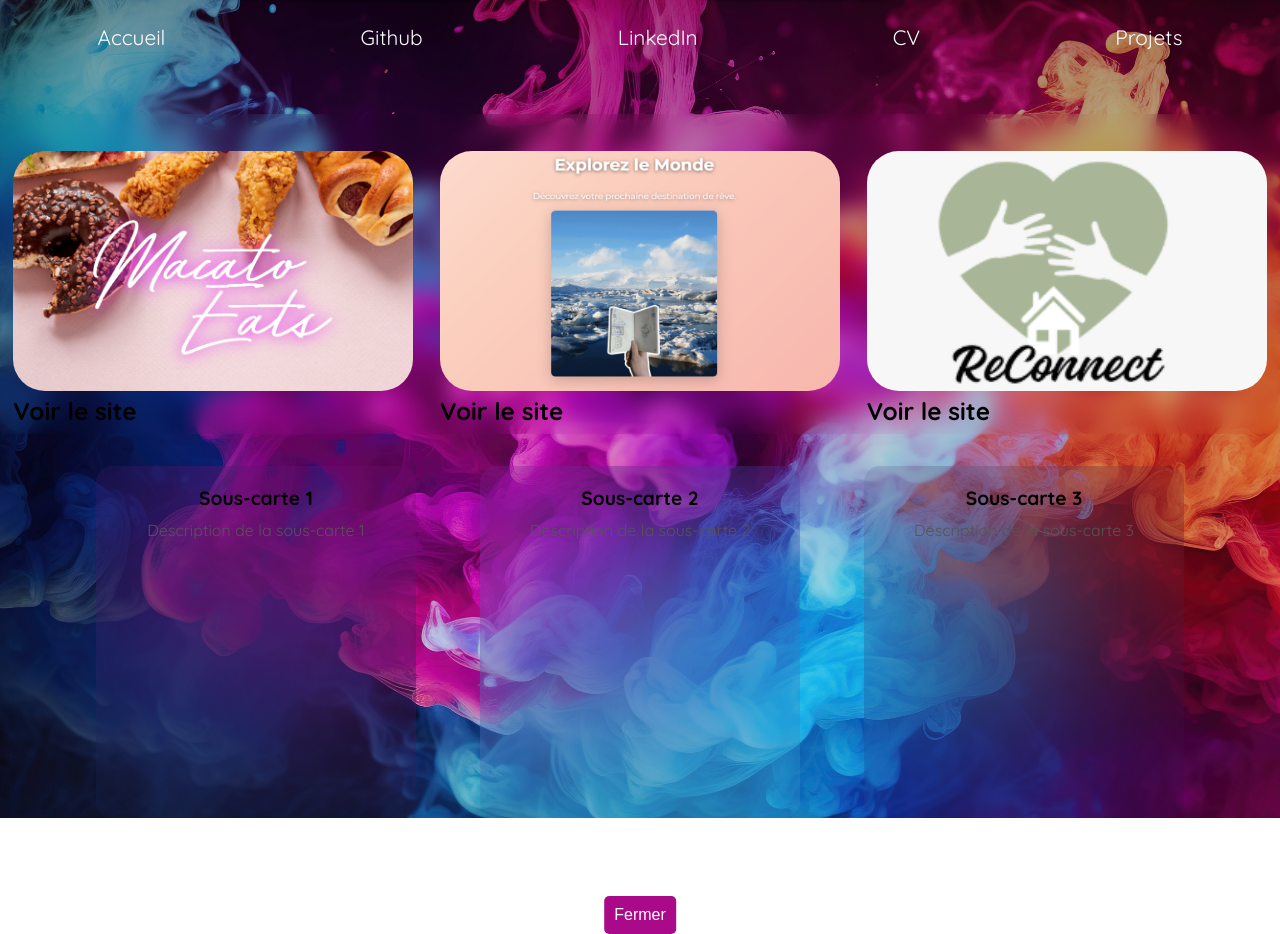
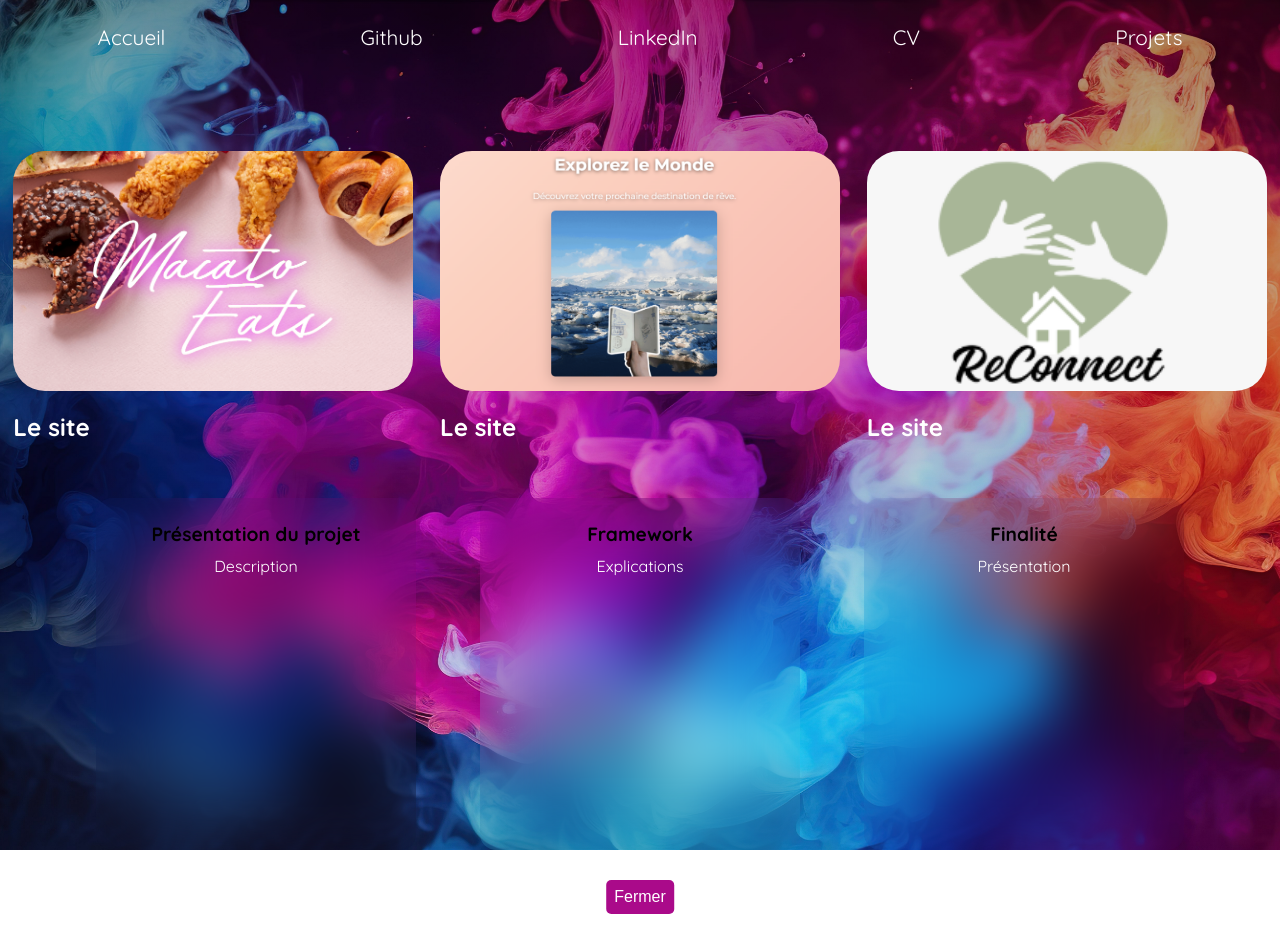
Before and after one commit to Cookiedought/Portfolio, a React (Vite) app: page /projets in a window 1280 px wide. Both pictures are taken after a click on the button 213 px from the left and 264 px from the top of the page. Built offline with nearby package versions, Linux system fonts and the light colour scheme; a web font is replaced by a local one.

Commit message:
Ajout card

```diff
--- a/src/components/Projets.tsx
+++ b/src/components/Projets.tsx
@@ -15,16 +15,16 @@ function Carousel() {
       firstCard: MacatoImage, // Image de la carte principale
       secondaryCard: [
         {
-          title: "Sous-carte 1",
-          description: "Description de la sous-carte 1",
+          title: "Présentation du projet",
+          description: "Description",
         },
         {
-          title: "Sous-carte 2",
-          description: "Description de la sous-carte 2",
+          title: "Framework",
+          description: "Explications",
         },
         {
-          title: "Sous-carte 3",
-          description: "Description de la sous-carte 3",
+          title: "Finalité",
+          description: "Présentation",
         },
       ],
     },
@@ -32,16 +32,16 @@ function Carousel() {
       firstCard: TravelUpImage,
       secondaryCard: [
         {
-          title: "Sous-carte A",
-          description: "Description de la sous-carte A",
+          title: "Présentation du projet",
+          description: "Description",
         },
         {
-          title: "Sous-carte B",
-          description: "Description de la sous-carte B",
+          title: "Framework",
+          description: "Explications",
         },
         {
-          title: "Sous-carte C",
-          description: "Description de la sous-carte C",
+          title: "Finalité",
+          description: "Présentation",
         },
       ],
     },
@@ -49,16 +49,16 @@ function Carousel() {
       firstCard: reConnectImage,
       secondaryCard: [
         {
-          title: "Sous-carte X",
-          description: "Description de la sous-carte X",
+          title: "Présentation du projet",
+          description: "Description",
         },
         {
-          title: "Sous-carte Y",
-          description: "Description de la sous-carte Y",
+          title: "Framework",
+          description: "Explications",
         },
         {
-          title: "Sous-carte Z",
-          description: "Description de la sous-carte Z",
+          title: "Finalité",
+          description: "Présentation",
         },
       ],
     },
@@ -86,14 +86,13 @@ function Carousel() {
                   className={currentSlide === index ? "active" : ""}
                   aria-label={`${index + 1}`}
                 >
-                  {/* Affichage de l'image de la première carte */}
                   <img
                     src={slide.firstCard}
                     alt={`Miniature ${index + 1}`}
                     className="first-card-image"
                   />
                 </button>
-                <h3>Voir le site</h3>
+                <h3>Le site</h3>
               </li>
             ))}
           </ul>
@@ -111,7 +110,7 @@ function Carousel() {
               {secondarySlides.map((card, index) => (
                 <li key={index} className="secondary-carousel_slide">
                   <div className="card">
-                    <h3>{card.title}</h3>
+                    <h4>{card.title}</h4>
                     <p>{card.description}</p>
                   </div>
                 </li>
--- a/src/styles/Projets.css
+++ b/src/styles/Projets.css
@@ -1,6 +1,5 @@
-/* Style pour les cartes principales dans le carrousel */
+
 .carousel_detail {
-  backdrop-filter: blur(10px);
   height: 20rem;
   margin-bottom: 2rem;
 }
@@ -10,6 +9,11 @@
   border: none;
   padding: 0;
   cursor: pointer;
+}
+
+h3 {
+color: white;
+margin-top: 1rem;
 }
 
 .first-card-image {
@@ -38,40 +42,40 @@
   transition: transform 0.3s ease-in-out;
 }
 
-.secondary-carousel_slide .card {
+.card {
   width: 20rem;
   height: 22rem;
-  backdrop-filter: blur(100px);
-  padding: 20px;
+  backdrop-filter: blur(30px);
+  padding: 1.5rem;
   border-radius: 1rem;
   text-align: center;
+  margin-top: 2rem;
 }
 
-.secondary-carousel_slide .card h3 {
+.card h4 {
   font-size: 1.2rem;
   margin-bottom: 10px;
 }
 
-.secondary-carousel_slide .card p {
+.card p {
   font-size: 1rem;
-  color: #555;
+  color: white;
 }
 
 .secondary-carousel_slide:hover {
   transform: scale(1.05);
 }
 
-
 .close-carousel {
   background-color: #aa0a8a;
   color: white;
   border: none;
-  padding: 10px;
+  padding: 0.5rem;
   font-size: 16px;
   cursor: pointer;
   border-radius: 5px;
   position: absolute;
-  top: 56rem;
+  top: 55rem;
   left: 50%;
   transform: translateX(-50%);
 }
```
